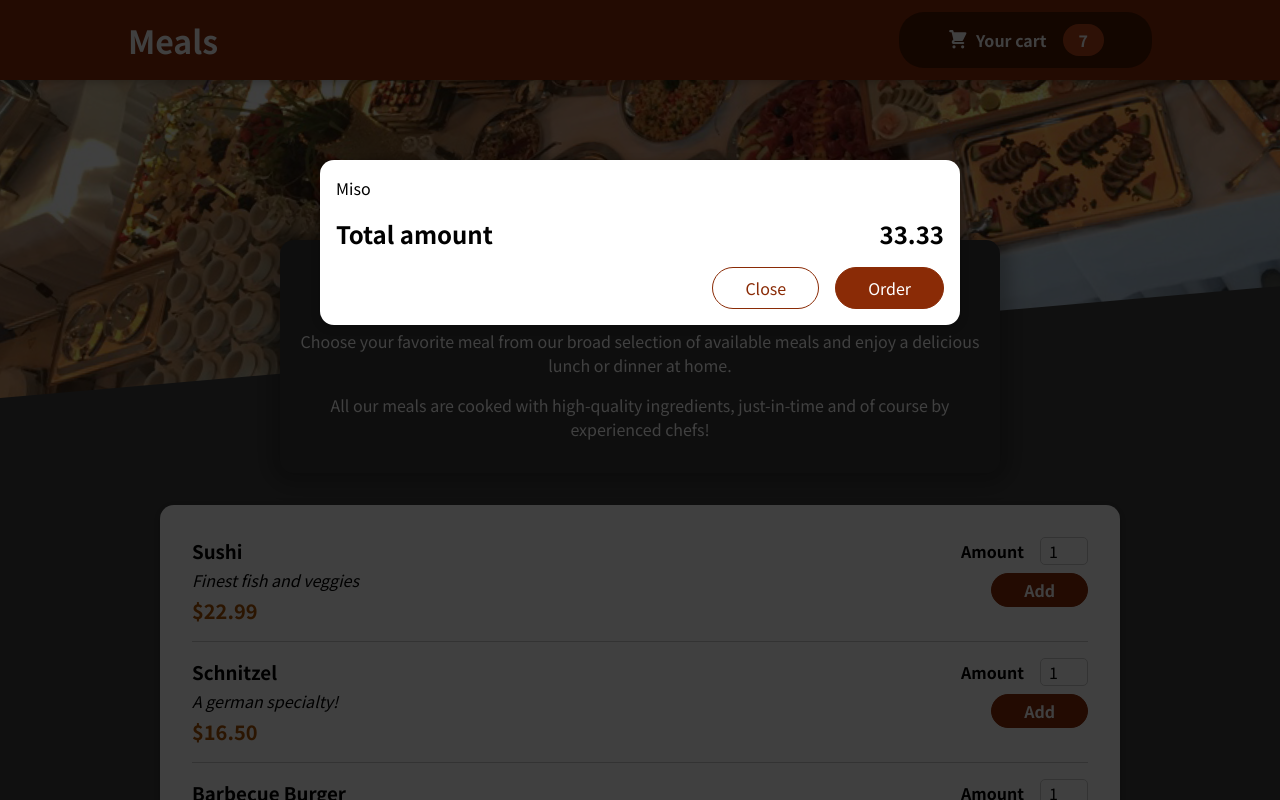
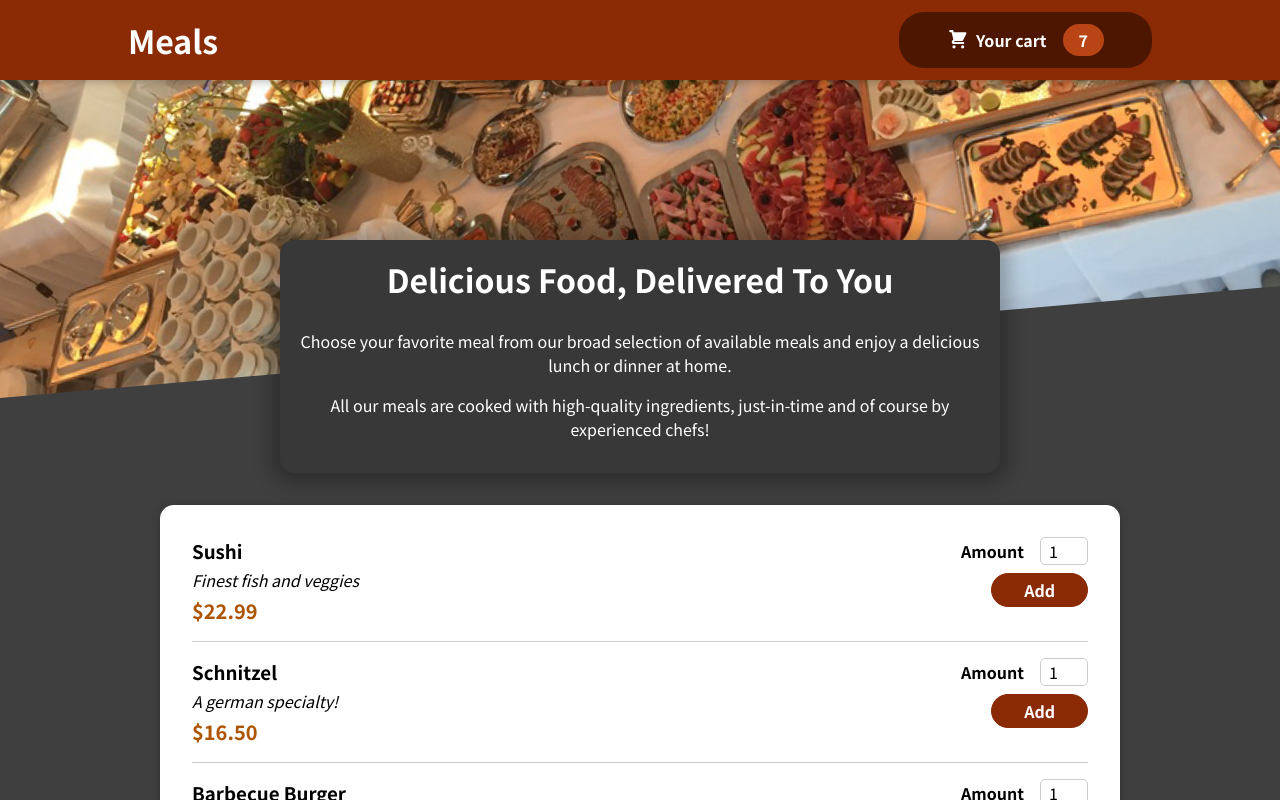
Before and after one commit to Cruelkid/food-order-app, a React (Create React App) app: page / in a window 1280 px wide. Shown: the top 800 px of the page. Built offline with nearby package versions, Linux system fonts and the light colour scheme.

Commit message:
added modal functionality

```diff
--- a/src/App.js
+++ b/src/App.js
@@ -1,13 +1,23 @@
-import { Fragment } from "react";
+import { Fragment, useState } from "react";
 import Cart from "./components/Cart/Cart";
 import Header from "./components/Layout/Header";
 import Meals from "./components/Meals/Meals";
 
 function App() {
+    const [cartIsVisible, setCartIsVisible] = useState(false);
+
+    const showCartHandler = () => {
+        setCartIsVisible(true);
+    };
+
+    const hideCartHandler = () => {
+        setCartIsVisible(false);
+    };
+
     return (
         <Fragment>
-        <Cart />
-      <Header />
+            {cartIsVisible && <Cart onCartHide={hideCartHandler} />}
+            <Header onCartShow={showCartHandler} />
             <main>
                 <Meals />
             </main>
--- a/src/components/Cart/Cart.js
+++ b/src/components/Cart/Cart.js
@@ -7,21 +7,21 @@ const Cart = (props) => {
         <ul className={styles["cart-items"]}>
             {[{ id: "c1", name: "Miso", amount: 3, price: 13.33 }].map(
                 (item) => (
-                    <li>{item.name}</li>
+                    <li key={item.id}>{item.name}</li>
                 )
             )}
         </ul>
     );
 
     return (
-        <Modal>
+        <Modal onClose={props.onCartHide}>
             {cartItems}
             <div className={styles.total}>
                 <span>Total amount</span>
                 <span>33.33</span>
             </div>
             <div className={styles.actions}>
-                <button className={styles["button--alt"]}>Close</button>
+                <button className={styles["button--alt"]} onClick={props.onCartHide}>Close</button>
                 <button className={styles.button}>Order</button>
             </div>
         </Modal>
--- a/src/components/Layout/Header.js
+++ b/src/components/Layout/Header.js
@@ -9,7 +9,7 @@ const Header = (props) => {
         <Fragment>
             <header className={styles.header}>
                 <h1>Meals</h1>
-                <HeaderCartButton />
+                <HeaderCartButton onClick={props.onCartShow} />
             </header>
             <div className={styles["main-image"]}>
                 <img src={mealsImage} alt="oops! something is missing :(" />
--- a/src/components/Layout/HeaderCartButton.js
+++ b/src/components/Layout/HeaderCartButton.js
@@ -4,7 +4,7 @@ import styles from "./HeaderCartButton.module.css";
 
 const HeaderCartButton = (props) => {
     return (
-        <button className={styles.button}>
+        <button className={styles.button} onClick={props.onClick}>
             <span className={styles.icon}>
                 <CartIcon />
             </span>
--- a/src/components/UI/Modal.js
+++ b/src/components/UI/Modal.js
@@ -3,7 +3,7 @@ import ReactDOM from "react-dom";
 import styles from "./Modal.module.css";
 
 const Backdrop = (props) => {
-    return <div className={styles.backdrop} />;
+    return <div className={styles.backdrop} onClick={props.onClose} />;
 };
 
 const ModalOverlay = (props) => {
@@ -19,7 +19,7 @@ const portalTarget = document.getElementById("overlays");
 const Modal = (props) => {
     return (
         <Fragment>
-            {ReactDOM.createPortal(<Backdrop />, portalTarget)}
+            {ReactDOM.createPortal(<Backdrop onClose={props.onClose} />, portalTarget)}
             {ReactDOM.createPortal(<ModalOverlay>{props.children}</ModalOverlay>, portalTarget)}
         </Fragment>
     );
```
Also changed, not shown: 1 other file (tests, documents, lock files or other folders). Lines whose indentation alone changed are shown as unchanged.
